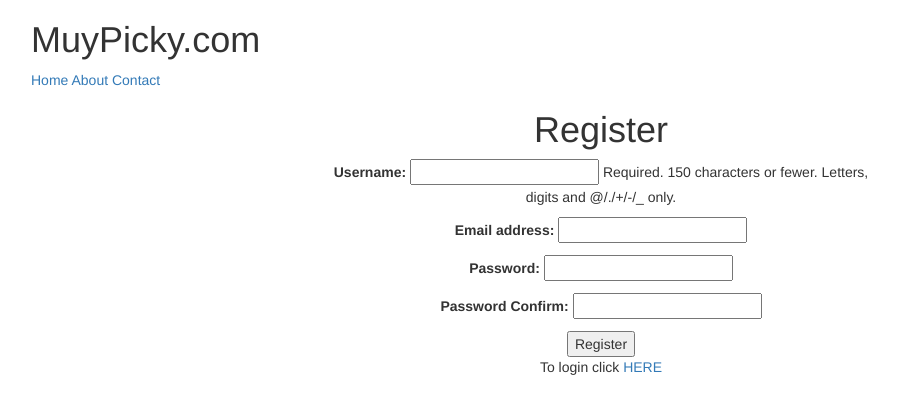
After one commit to ervinpepic/Django-11-Restaurant-app, a Django app: page /register/ in a window 1280 px wide. The commit adds this page. Shown: the top 414 px of the page, without its empty margins (39-937 px from the left). Run offline with Django 3.2, Linux system fonts and the light colour scheme; some libraries are stand-ins or nearby versions.

Commit message:
Created email sent funcition with activation links

```diff
--- a/trydjango1-11/src/muypicky/urls.py
+++ b/trydjango1-11/src/muypicky/urls.py
@@ -3,15 +3,18 @@ from django.conf.urls import url, include
 from django.contrib import admin
 from django.views.generic import TemplateView
 
-from django.contrib.auth.views import LoginView
+from django.contrib.auth.views import LoginView, LogoutView
 
 from menus.views import HomeView
-from profiles.views import ProfileFollowToggle
+from profiles.views import ProfileFollowToggle, RegisterView, activate_user_view
 
 urlpatterns = [
     url(r'^admin/', admin.site.urls),
     url(r'^$', HomeView.as_view(), name='home'),
+    url(r'^register/$', RegisterView.as_view(), name='register'),
+    url(r'^activate/(?P<code>[a-z0-9].*)/$', activate_user_view, name='activate'),
     url(r'^login/$', LoginView.as_view(), name='login'),
+    url(r'^logout/$', LogoutView.as_view(), name='logout'),
     url(r'^profile-follow/$', ProfileFollowToggle.as_view(), name='follow'),
     url(r'^u/', include('profiles.urls' ,namespace='profile')),
     url(r'^items/', include('menus.urls' ,namespace='menus')),
--- /dev/null
+++ b/trydjango1-11/src/profiles/forms.py
@@ -0,0 +1,38 @@
+
+from django import forms
+from django.contrib.auth import get_user_model
+
+User = get_user_model()
+
+class RegisterForm(forms.ModelForm):
+	password1 = forms.CharField(label='Password', widget=forms.PasswordInput)
+	password2 = forms.CharField(label='Password Confirm', widget=forms.PasswordInput)
+
+	class Meta:
+		model = User
+		fields = ('username', 'email',)
+
+	def clean_email(self):
+		email = self.cleaned_data.get("email")
+		qs = User.objects.filter(email__iexact=email)
+		if qs.exists():
+			raise forms.ValidationError("Email exists")
+		return email
+
+	def clean_password2(self):
+		password1 = self.cleaned_data.get("password1")
+		password2 = self.cleaned_data.get("password2")
+
+		if password1 and password2 and password1 != password2:
+			raise forms.ValidationError("Passwords don't match.")
+		return password2
+
+	def save(self, commit=True):
+		user = super(RegisterForm, self).save(commit=False)
+		user.set_password(self.cleaned_data["password1"])
+		user.is_active = False
+
+		if commit:
+			user.save()
+			user.profile.send_activation_email()
+		return user
--- a/trydjango1-11/src/profiles/views.py
+++ b/trydjango1-11/src/profiles/views.py
@@ -1,16 +1,44 @@
 
 from django.shortcuts import render, get_object_or_404, redirect
 from django.http import Http404
-from django.views.generic import DetailView, View
+from django.views.generic import DetailView, View, CreateView
 
 from menus.models import Item
 from django.contrib.auth import get_user_model
 from django.contrib.auth.mixins import LoginRequiredMixin
 from restaurants.models import RestaurantLocation
+from .forms import RegisterForm
 
 from .models import Profile
 
 User = get_user_model()
+
+def activate_user_view(request, code=None, *args, **kwargs):
+	if code:
+		qs = Profile.objects.filter(activation_key=code)
+		if qs.exists() and qs.count() == 1:
+			profile = qs.first()
+			if not profile.activated:
+				user_ = profile.user
+				user_.is_active = True
+				user_.save()
+
+				profile.activated = True
+				profile.activation_key = None
+				profile.save()
+				return redirect("/login")
+	return redirect("/login")
+
+
+class RegisterView(CreateView):
+	form_class = RegisterForm
+	template_name = 'registration/register.html'
+	success_url = '/'
+
+	def dispatch(self, *args, **kwargs):
+		# if self.request.user.is_authenticated():
+		# 	return redirect("/logout")
+		return super(RegisterView, self).dispatch(*args, **kwargs)
 
 class ProfileFollowToggle(LoginRequiredMixin, View):
     def post(self, request, *args, **kwargs):
--- /dev/null
+++ b/trydjango1-11/src/restaurants/templates/registration/register.html
@@ -0,0 +1,20 @@
+{% extends "base.html" %}
+
+{% block content %}
+
+<div class="col-sm-6 col-sm-offset-3 text-center">
+	<h1>Register</h1>
+
+	<form method='POST' action="{% url 'register' %}">
+		{% csrf_token %}
+		{{ form.as_p }}
+
+
+		<input type="submit" value="Register">
+		<input type="hidden" name="next" value="{{ next }}">
+	</form>
+	<p>To login click <a href='{% url "login" %}'>HERE</a></p>
+</div>
+
+
+{% endblock %}
```
Also changed, not shown: trydjango1-11/src/muypicky/settings/base.py (+17 -0 lines), trydjango1-11/src/profiles/models.py (+27 -0 lines), trydjango1-11/src/profiles/utils.py (added, +10 -0 lines), trydjango1-11/src/restaurants/templates/registration/login.html (+6 -1 lines), trydjango1-11/src/db.sqlite3, trydjango1-11/src/profiles/migrations/0004_profile_activation_key.py (added).
